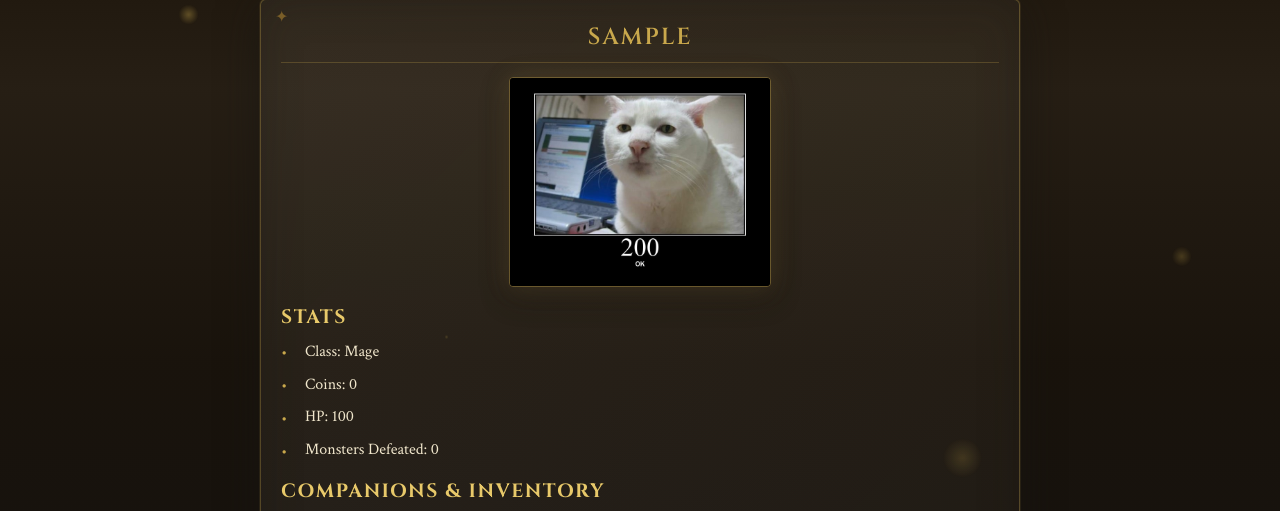
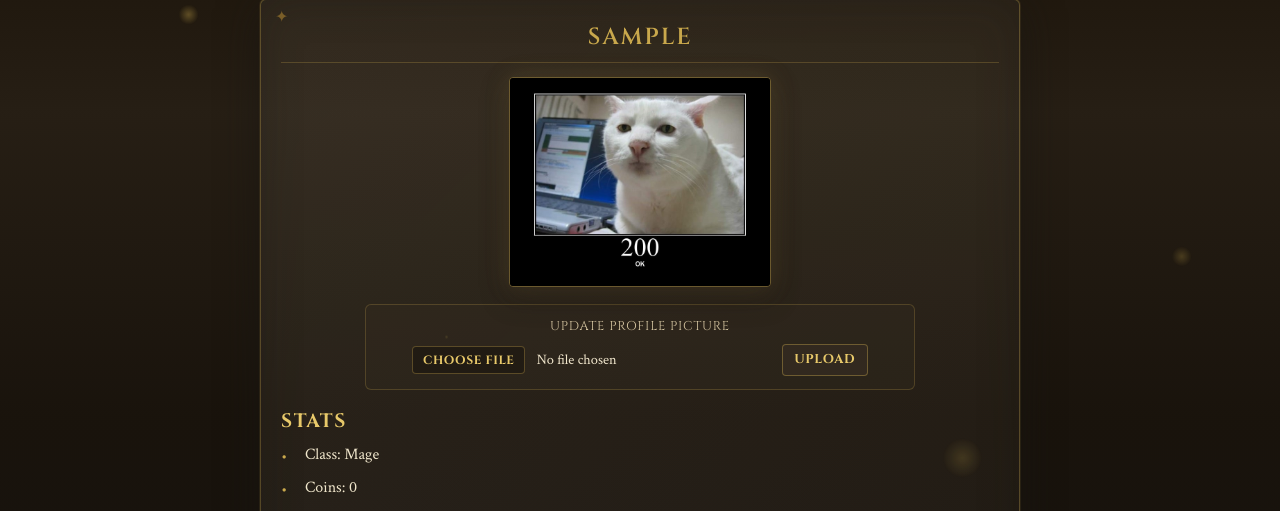
Before and after one commit to minkong05/wad2-magical-survival-game, a Django app: page /MyAccount in a window 1280 px wide. Shown: the part 139-650 px from the top of the page. Run offline with Django 5.2, Linux system fonts and the light colour scheme; the visitor is signed in with stand-in values (Sample User, id 1); data comes from the database, SQL or seed files in the repository; data that the repository does not hold is empty.

Commit message:
feat: add profile_pic function done

```diff
--- a/accounts/views.py
+++ b/accounts/views.py
@@ -70,6 +70,18 @@ def user_register(request):
 def myaccount(request):
     user_profile, _ = UserProfile.objects.get_or_create(user=request.user)
     player_profile, _ = PlayerProfile.objects.get_or_create(user=request.user)
+    profile_form = UserProfileForm(instance=user_profile)
+    upload_status = request.GET.get("updated") == "1"
+
+    if request.method == "POST":
+        upload_status = False
+        profile_form = UserProfileForm(request.POST, request.FILES, instance=user_profile)
+        if not request.FILES.get("picture"):
+            profile_form.add_error("picture", "Please choose an image file to upload.")
+
+        if profile_form.is_valid():
+            profile_form.save()
+            return redirect(f"{reverse('core:myaccount')}?updated=1")
 
     learned_skills = list(
         player_profile.friends
@@ -98,6 +110,8 @@ def myaccount(request):
             "active_companion_name": active_companion.friend.name if active_companion else "None",
             "total_inventory_items": total_inventory_items,
             "unique_inventory_items": unique_inventory_items,
+            "profile_form": profile_form,
+            "upload_status": upload_status,
         },
     )
 
--- a/config/settings.py
+++ b/config/settings.py
@@ -123,6 +123,8 @@ USE_TZ = True
 STATIC_URL = "/static/"
 STATICFILES_DIRS = [BASE_DIR / "static"]
 STATIC_ROOT = os.path.join(BASE_DIR, 'staticfiles')
+MEDIA_URL = "/media/"
+MEDIA_ROOT = os.path.join(BASE_DIR, "media")
 
 # Auth redirects
 LOGIN_URL = "/login/"
--- a/config/urls.py
+++ b/config/urls.py
@@ -1,5 +1,7 @@
 from django.contrib import admin
 from django.urls import path, include
+from django.conf import settings
+from django.conf.urls.static import static
 
 urlpatterns = [
     path('admin/', admin.site.urls),
@@ -7,3 +9,6 @@ urlpatterns = [
     path("", include("accounts.urls", namespace="accounts")),
     path("game/", include("game.urls", namespace="game")),
 ]
+
+if settings.DEBUG:
+    urlpatterns += static(settings.MEDIA_URL, document_root=settings.MEDIA_ROOT)
--- a/static/css/myaccount.css
+++ b/static/css/myaccount.css
@@ -82,6 +82,99 @@
     0 10px 28px color-mix(in srgb, var(--shadow) 45%, transparent);
 }
 
+.myaccount-upload-form {
+  width: min(100%, 520px);
+  margin: 0 auto 1.1rem;
+  padding: 0.8rem 0.85rem;
+  display: flex;
+  flex-direction: column;
+  align-items: stretch;
+  gap: 0.55rem;
+  border: 1px solid color-mix(in srgb, var(--gold) 24%, transparent);
+  border-radius: 6px;
+  background: color-mix(in srgb, var(--stone-light) 22%, transparent);
+}
+
+.myaccount-upload-label {
+  text-align: center;
+  color: var(--parchment-dark);
+  font-family: 'Cinzel', serif;
+  font-size: 0.8rem;
+  letter-spacing: 0.06em;
+  text-transform: uppercase;
+}
+
+.myaccount-upload-row {
+  display: flex;
+  align-items: center;
+  justify-content: center;
+  flex-wrap: wrap;
+  gap: 0.6rem;
+}
+
+.myaccount-upload-input {
+  width: min(100%, 360px);
+  color: var(--parchment);
+  font-family: 'Crimson Text', serif;
+  font-size: 0.9rem;
+}
+
+.myaccount-upload-input::file-selector-button {
+  margin-right: 0.7rem;
+  border: 1px solid color-mix(in srgb, var(--gold) 34%, transparent);
+  border-radius: 4px;
+  background: color-mix(in srgb, var(--stone) 78%, black);
+  color: var(--gold-light);
+  font-family: 'Cinzel', serif;
+  font-size: 0.75rem;
+  font-weight: 700;
+  letter-spacing: 0.05em;
+  text-transform: uppercase;
+  padding: 0.33rem 0.62rem;
+  cursor: pointer;
+}
+
+.myaccount-upload-btn {
+  border: 1px solid color-mix(in srgb, var(--gold) 40%, transparent);
+  border-radius: 4px;
+  background: color-mix(in srgb, var(--stone-light) 82%, black);
+  color: var(--gold-light);
+  font-family: 'Cinzel', serif;
+  font-size: 0.8rem;
+  font-weight: 700;
+  letter-spacing: 0.05em;
+  text-transform: uppercase;
+  padding: 0.42rem 0.72rem;
+  cursor: pointer;
+  white-space: nowrap;
+}
+
+.myaccount-upload-btn:hover {
+  background: color-mix(in srgb, var(--stone) 85%, black);
+}
+
+.myaccount-upload-error {
+  width: 100%;
+  margin: 0.1rem 0 0;
+  text-align: center;
+  color: #f0a7a7;
+  font-size: 0.9rem;
+}
+
+.myaccount-upload-success {
+  width: 100%;
+  margin: 0.1rem 0 0;
+  text-align: center;
+  color: #a9d7b2;
+  font-size: 0.9rem;
+}
+
+@media (max-width: 640px) {
+  .myaccount-upload-row {
+    flex-direction: column;
+  }
+}
+
 .myaccount-subtitle {
   margin: 0.2rem 0 0.6rem;
   font-family: 'Cinzel', serif;
--- a/templates/accounts/myaccount.html
+++ b/templates/accounts/myaccount.html
@@ -22,6 +22,27 @@
       >
     </div>
 
+    <form method="post" action="{% url 'core:myaccount' %}" enctype="multipart/form-data" class="myaccount-upload-form">
+      {% csrf_token %}
+      <label for="id_picture" class="myaccount-upload-label">Update Profile Picture</label>
+      <div class="myaccount-upload-row">
+        <input
+          id="id_picture"
+          name="picture"
+          type="file"
+          accept="image/*"
+          class="myaccount-upload-input"
+        >
+        <button type="submit" class="myaccount-upload-btn">Upload</button>
+      </div>
+      {% if profile_form.picture.errors %}
+      <p class="myaccount-upload-error">{{ profile_form.picture.errors|striptags }}</p>
+      {% endif %}
+      {% if upload_status and not profile_form.picture.errors %}
+      <p class="myaccount-upload-success">Profile picture updated.</p>
+      {% endif %}
+    </form>
+
     <h3 class="myaccount-subtitle">Stats</h3>
     <ul class="myaccount-list">
       <li class="myaccount-list-item">Class: {{ player_profile.get_class_type_display }}</li>
```
Also changed, not shown: media/profile_pics/102.jpg (added), media/profile_pics/205.jpg (added), media/profile_pics/226.jpg (added), media/profile_pics/400.jpg (added), media/profile_pics/400_MzWIW4t.jpg (added).
